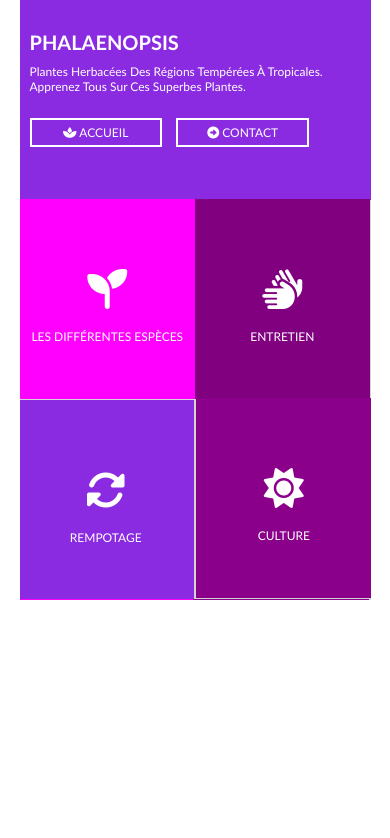
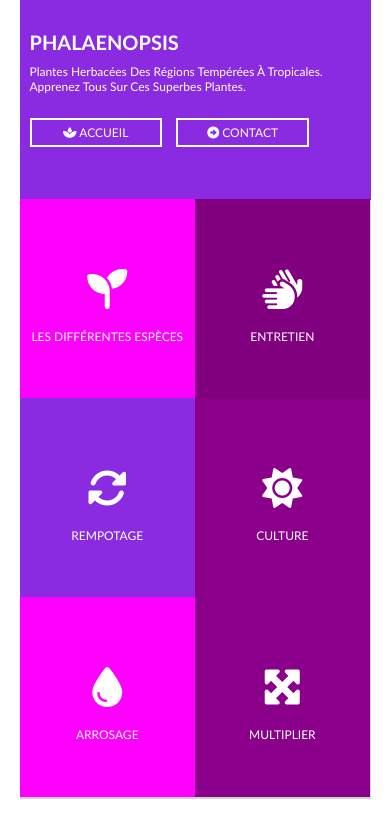
Before and after one commit to Sylvie-B/sylvie-eval-front, a plain HTML site: page index.html in a window 390 px wide. Drawn offline with Linux system fonts and the light colour scheme.

Commit message:
responsive une case none rectification des marges

```diff
--- a/index.html
+++ b/index.html
@@ -31,43 +31,43 @@
                     </a>
                 </nav>
             </div>
-            <a id="question" href="">
+            <a id="question" title="Le saviez-vous ?" href="">
                 <div class="case">
                     <i class="fas fa-question-circle"></i>
                     <span>Le saviez-vous ?</span>
                 </div>
             </a>
-            <a id="espèces" href="">
+            <a id="espèces" title="Les différentes espèces" href="">
                 <div class="case">
                     <i class="fas fa-seedling"></i>
                     <span>Les différentes espèces</span>
                 </div>
             </a>
-            <a id="entretien" href="">
+            <a id="entretien" title="entretien" href="">
                 <div class="case">
                     <i class="fas fa-hands"></i>
                     <span>entretien</span>
                 </div>
             </a>
-            <a id="rempotage" href="">
+            <a id="rempotage" title="rempotage" href="">
                 <div class="case">
                     <i class="fas fa-sync-alt"></i>
                     <span>rempotage</span>
                 </div>
             </a>
-            <a id="culture" href="">
+            <a id="culture" title="culture" href="">
                 <div class="case">
                     <i class="fas fa-sun"></i>
                     <span>culture</span>
                 </div>
             </a>
-            <a id="arrosage" href="">
+            <a id="arrosage" title="arrosage" href="">
                 <div class="case">
                     <i class="fas fa-tint"></i>
                     <span>arrosage</span>
                 </div>
             </a>
-            <a id="multiplier" href="">
+            <a id="multiplier" title="multiplication" href="">
                 <div class="case">
                     <i class="fas fa-expand-arrows-alt"></i>
                     <span>multiplier</span>
--- a/style.css
+++ b/style.css
@@ -32,7 +32,7 @@ a{
 
 #square{
     width: 60%;
-    height: 60em;
+    height: 60%;
     background: lightgrey;
 }
 
@@ -43,7 +43,6 @@ a{
     padding: 1em;
 }
 
-/*revoir la police*/
  #phalae{
      padding: 1em 0 1em 0;
      margin-top: 1em;
@@ -132,6 +131,7 @@ a{
     background-size: cover;
     background-position: center;
     margin-left: -4px;
+    margin-bottom: 3px;
 }
 
 #tripleP, #flecheLeft, #flecheRight{
@@ -167,6 +167,7 @@ a{
 
     #square{
         width: 100%;
+
     }
 
     #titre{
@@ -181,14 +182,31 @@ a{
         width: 50%;
     }
 
+    #espèces, #rempotage{
+        margin: -1.5px -1.5px -1.5px 0;
+    }
+
+    #entretien, #culture{
+        margin: -1.5px 0 -1.5px -1.5px;
+    }
+
+    #arrosage{
+        margin: -1.5px -1.5px 0 0;
+    }
+
+    #multiplier{
+        margin: -1.5px 0 0 -1.5px;
+    }
+
     #photo{
         display: block;
         margin: -4px 0 0 0;
-        height: 50%;
+        height: 30em;
         width: auto;
     }
 
-    #button-photo{
-        height: 50%;
+    .doubleF{
+        margin-top: 12em;
     }
+
 }
```
